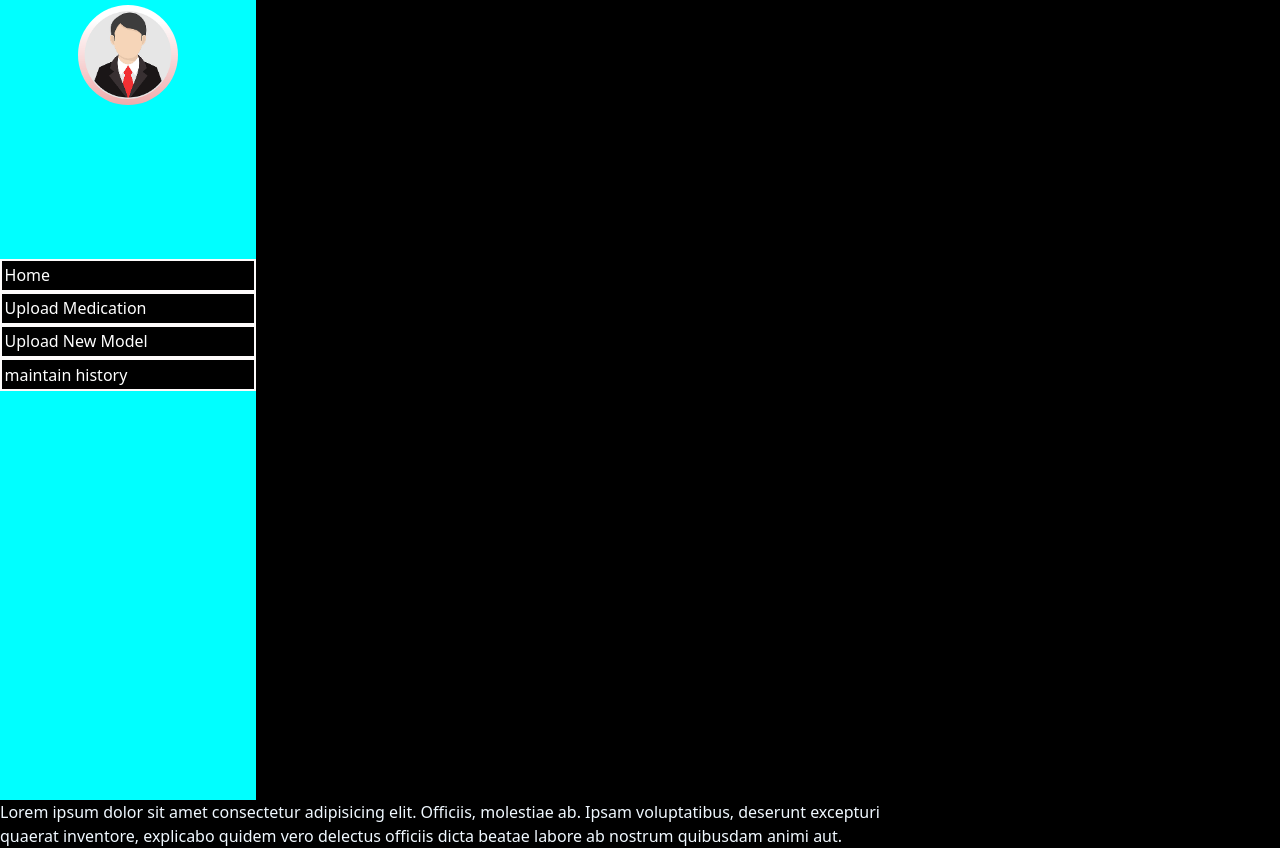
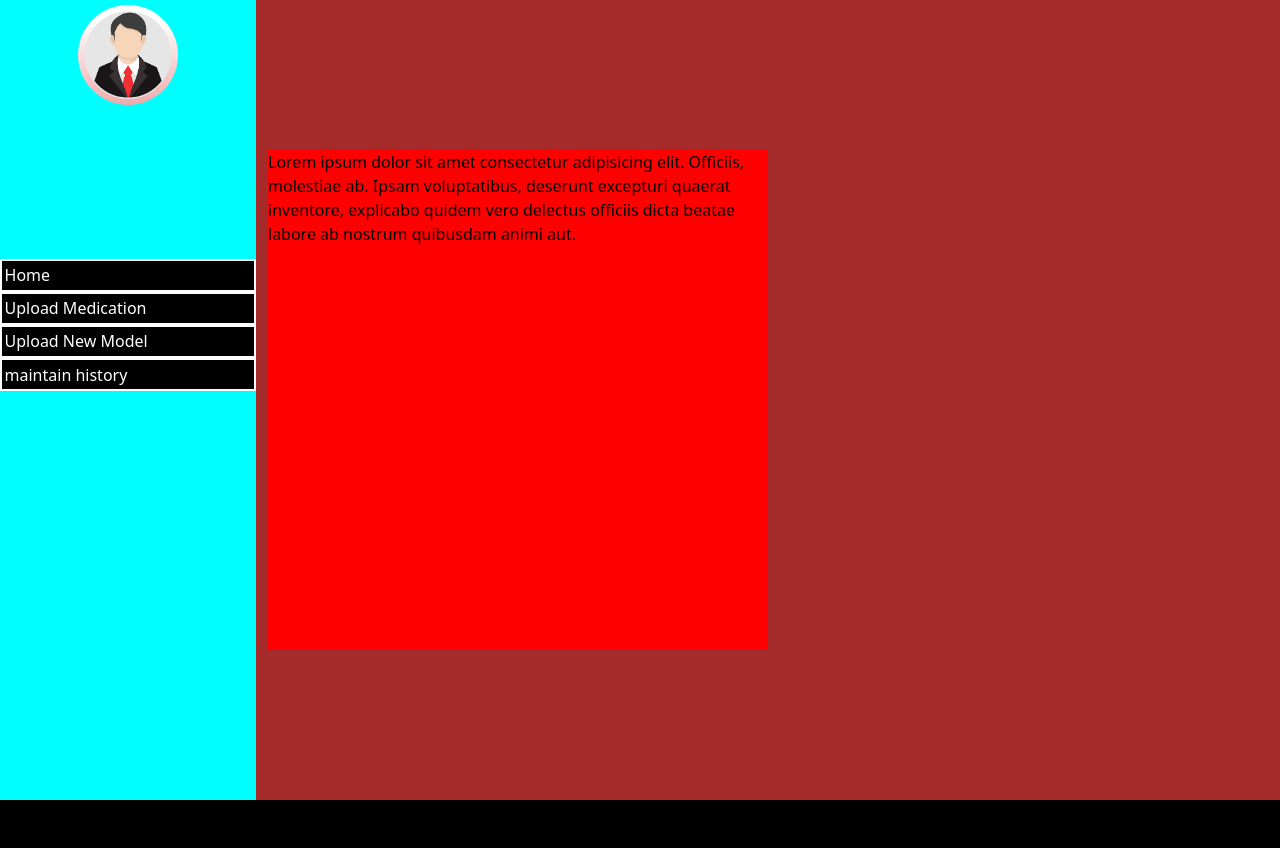
Before and after one commit to samratabduljalil/AgriCareHub, a React (Vite) app in the folder frontend/: page /UpMedication in a window 1280 px wide. After the commit the page ends 800 px from the top, so only its background shows below. Built offline with nearby package versions, Linux system fonts and the light colour scheme.

Commit message:
error solved

```diff
--- a/frontend/src/Component/card.tsx
+++ /dev/null
@@ -1,12 +0,0 @@
-import React from 'react';
-
-const Card = ({ title, children }) => {
-  return (
-    <div className="bg-white shadow-md rounded-lg px-5 py-4">
-      {title && <h2 className="text-xl font-bold mb-2">{title}</h2>}
-      {children}
-    </div>
-  );
-};
-
-export default Card;
--- a/frontend/src/Pages/Admin.tsx
+++ b/frontend/src/Pages/Admin.tsx
@@ -1,7 +1,6 @@
 import React from 'react';
 import './admin.css';
 import Sidebar from '../Component/sidebar';
-import Card from '../Component/card';
 import Footer from '../Component/Footer';
 
 const Admin = () => {
--- a/frontend/src/Pages/UpMedication.css
+++ b/frontend/src/Pages/UpMedication.css
@@ -1,13 +1,21 @@
-.main{
- display: flex;
-justify-items: center;
-align-items: center;
-color: aliceblue;
-width: 70%;
+.main_med {
+    display: flex;
+
 
 }
 
-.card_contain{
+.card_container_med {
+
+    width: 80%;
+    height: 100vh;
+    display: flex;
+    background-color: brown;
+    justify-content: center;
+    justify-items: center;
+    align-items: center;
+}
+
+.card_contain_med {
 
 
     justify-content: center;
@@ -15,14 +23,15 @@ width: 70%;
     align-items: center;
     display: grid;
     gap: 3%;
-    grid-template-columns: 1fr ;
+    grid-template-columns: 1fr 1fr;
 }
-.card{
 
- background-color: red;
- height: 500px;
- width: 500px;
- position: absolute;
- display: flex;
+.card_med {
+
+    background-color: red;
+    height: 500px;
+    width: 500px;
+
+    display: flex;
 
 }
--- a/frontend/src/Pages/UpMedication.tsx
+++ b/frontend/src/Pages/UpMedication.tsx
@@ -1,13 +1,15 @@
 import './UpMedication.css';
 import Sidebar from '../Component/sidebar';
 
-function UpMedication(){
+function UpMedication() {
 
-    return(<>
-     <Sidebar/>
-    <div className="main">
-    <div className="card_contain">
-        <div className="card_">
+    return (<>
+
+        <div className="main_med">
+            <Sidebar />
+            <div className="card_container_med">
+                <div className="card_contain_med">
+                    <div className="card_med">
                         <h1>Lorem ipsum dolor sit amet consectetur adipisicing elit. Officiis, molestiae ab. Ipsam voluptatibus, deserunt excepturi quaerat inventore, explicabo quidem vero delectus officiis dicta beatae labore ab nostrum quibusdam animi aut.</h1>
 
                     </div>
@@ -18,6 +20,7 @@ function UpMedication(){
 
 
             </div>
+        </div>
 
     </>
     )
```
Lines whose indentation alone changed are shown as unchanged.
